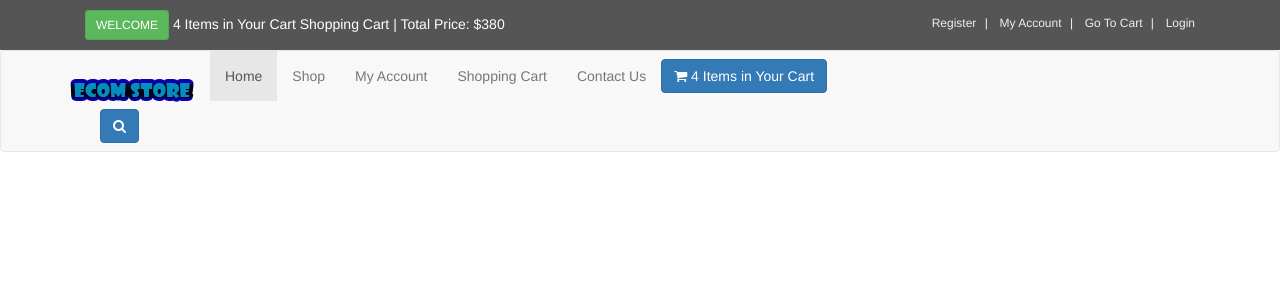
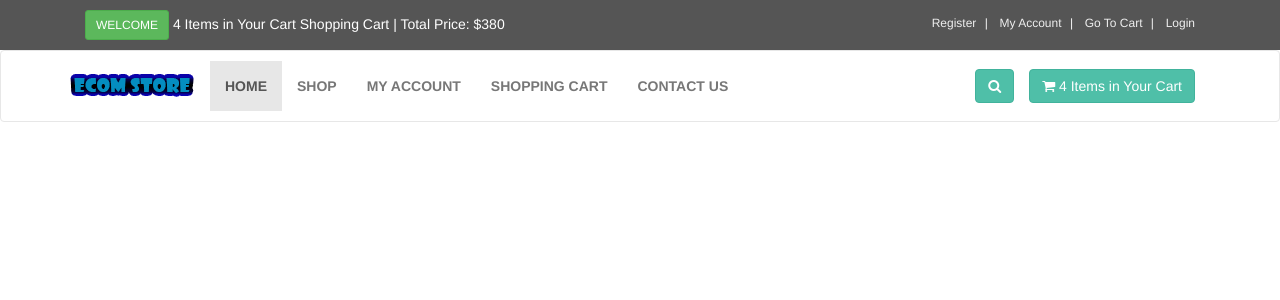
Before and after one commit to zeljko87/M-Dev-Store, a PHP site: page / in a window 1280 px wide. Shown: the top 300 px of the page. Run offline with PHP 8.4, Linux system fonts and the light colour scheme.

Commit message:
Added some CSS modifications

```diff
--- a/index.php
+++ b/index.php
@@ -35,7 +35,7 @@
                     </ul>
                 </div>
             </div>
-        </div>
+        </div> <!-- top end -->
 
         <div id="navbar" class="navbar navbar-default">
             <div class="container">
@@ -85,11 +85,19 @@
                         </button> <!-- btn btn-primary navbar-btn end -->
                     </div> <!-- navbar-collapse collapse right end -->
                     <div class="collapse clearfix" id="search">
-
+                        <form method="get" action="results.php" class="navbar-form">
+                            <div class="input-group">
+                                <input type="text" class="form-control" placeholder="Search" name="user_query" required>
+                                <span class="input-group-btn">
+                                    <button type="submit" name="search" value="Search" class="btn btn-primary">
+                                        <i class="fa fa-search"></i>
+                                    </button>
+                                </span>
+                            </div> <!-- input-group end -->
+                        </form>
                     </div> <!-- collapse clearfix end -->
                 </div>  <!-- navbar-header end -->
             </div> <!-- container end -->
         </div> <!-- navbar navbar-default end -->
     </body>
-
 </html>
--- a/styles/style.css
+++ b/styles/style.css
@@ -84,9 +84,80 @@ body
     color: #eeeeee
 }
 
- #top ul.menu > li + li:before
+#top ul.menu > li + li:before
 {
     content: "|\00a0";
     color: #f7f7f7;
-    padding: 0px 5px;
+    padding: 0 5px;
 }
+/* Header Styles */
+.navbar
+{
+    background: #ffffff;
+}
+
+.navbar-collapse .right
+{
+    float: right;
+}
+
+.navbar-brand
+{
+    float: left;
+    padding: 10px 15px;
+    font-size: 10px;
+    line-height: 20px;
+    height: 70px;
+}
+
+.navbar-brand:hover,
+.navbar-brand:focus
+{
+    text-decoration: none;
+}
+
+.navbar ul.nav > li > a
+{
+    text-transform: uppercase;
+    font-weight: bold;
+    font-size: 14px;
+}
+
+.navbar ul.nav > li > a:hover
+{
+    background: #e7e7e7;
+}
+
+.padding-nav
+{
+    padding-top: 10px;
+}
+
+.btn-primary
+{
+    color: rgb(255, 255, 255);
+    background-color: rgb(79, 191, 168);
+    border-color: rgb(65, 179, 156);
+}
+
+#search .navbar-form
+{
+    float: right;
+}
+
+#search
+{
+    clear: both;
+    border-top: solid 1px #9adacd;
+    text-align: right;
+}
+
+#search .navbar-form .input-group
+{
+    display: table;
+}
+
+#search .navbar-form .input-group .form-control
+{
+    width: 100%;
+}
```
